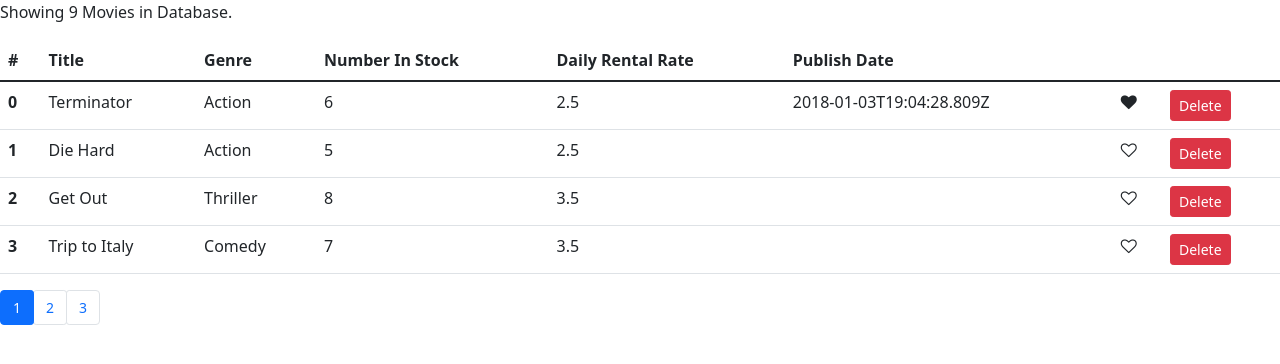
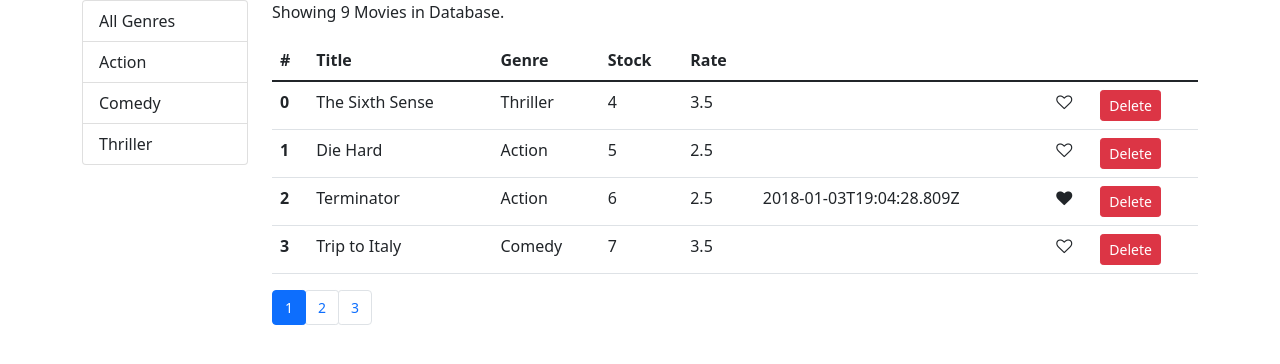
Before and after one commit to ahmeddbahaa/vildy, a React (Create React App) app: page / in a window 1280 px wide. Shown: the top 364 px of the page. Built offline with nearby package versions, Linux system fonts and the light colour scheme.

Commit message:
Intial Sort Functinality

```diff
--- a/src/components/common/listGroup.jsx
+++ b/src/components/common/listGroup.jsx
@@ -1 +1,26 @@
 import React from "react";
+const ListGroup = (props) => {
+  const { items, textProperty, valueProperty, selectedItem, onItemSelect } =
+    props;
+  return (
+    <ul className="list-group">
+      {items.map((item) => (
+        <li
+          key={item[valueProperty]}
+          className={
+            selectedItem === item ? "list-group-item active" : "list-group-item"
+          }
+          onClick={() => onItemSelect(item)}
+        >
+          {item[textProperty]}
+        </li>
+      ))}
+    </ul>
+  );
+};
+ListGroup.defaultProps = {
+  textProperty: "name",
+  valueProperty: "_id",
+};
+
+export default ListGroup;
--- a/src/components/common/pagination.jsx
+++ b/src/components/common/pagination.jsx
@@ -7,8 +7,6 @@ const Pagination = (props) => {
   const pagesCount = Math.ceil(itemsCount / pageSize);
   if (pagesCount === 1) return null;
   const pages = _.range(1, pagesCount + 1);
-
-  console.log(currentPage);
   return (
     <nav>
       <ul className="pagination">
--- a/src/components/movies.jsx
+++ b/src/components/movies.jsx
@@ -1,14 +1,23 @@
-import React, { cloneElement, Component } from "react";
+import React, { Component } from "react";
 import { getMovies } from "../services/fakeMovieService";
-import Like from "./common/like";
 import Pagination from "./common/pagination";
 import { paginate } from "../utils/paginate";
+import ListGroup from "./common/listGroup";
+import { getGenres } from "../services/fakeGenreService";
+import MoviesTable from "./moviesTable";
+import _ from "lodash";
 class Movies extends Component {
   state = {
-    movies: getMovies(),
+    movies: [],
+    genres: [],
     currentPage: 1,
     pageSize: 4,
+    sortColumn: { path: "numberInStock", order: "asc" },
   };
+  componentDidMount() {
+    const genres = [{ name: "All Genres", _id: null }, ...getGenres()];
+    this.setState({ movies: getMovies(), genres });
+  }
   handleDelete = (movie) => {
     const movies = this.state.movies.filter((m) => m._id !== movie._id);
     this.setState({ movies });
@@ -23,64 +32,64 @@ class Movies extends Component {
   handlePageChange = (page) => {
     this.setState({ currentPage: page });
   };
+  handleGenreSelect = (genre) => {
+    console.log("clicked", genre);
+    this.setState({ currentPage: 1, selectedGenre: genre });
+  };
+  handleSort = (path) => {
+    this.setState({ sortColumn: { path: path, order: "asc" } });
+  };
+
   render() {
     const { length: count } = this.state.movies;
-    const { pageSize, currentPage, movies: allMovies } = this.state;
+    const {
+      pageSize,
+      currentPage,
+      genres,
+      sortColumn,
+      selectedGenre,
+      movies: allMovies,
+    } = this.state;
 
     if (count === 0)
       return <p className="text-danger">No Movies in The Database.</p>;
+    const filteredMovies =
+      selectedGenre && selectedGenre._id
+        ? allMovies.filter((m) => m.genre._id === selectedGenre._id)
+        : allMovies;
 
-    const movies = paginate(allMovies, currentPage, pageSize);
+    const sortedMovies = _.orderBy(
+      filteredMovies,
+      [sortColumn.path],
+      [sortColumn.order]
+    );
+
+    const movies = paginate(sortedMovies, currentPage, pageSize);
     return (
-      <React.Fragment>
-        <p>Showing {count} Movies in Database.</p>
-        <table className="table">
-          <thead>
-            <tr>
-              <th scope="col">#</th>
-              <th scope="col">Title</th>
-              <th scope="col">Genre</th>
-              <th scope="col">Number In Stock</th>
-              <th scope="col">Daily Rental Rate</th>
-              <th scope="col">Publish Date</th>
-              <th></th>
-              <th></th>
-            </tr>
-          </thead>
-          <tbody>
-            {movies.map((movie) => (
-              <tr key={movie._id}>
-                <th scope="row">{this.state.movies.indexOf(movie)}</th>
-                <td> {movie.title} </td>
-                <td> {movie.genre.name}</td>
-                <td>{movie.numberInStock}</td>
-                <td>{movie.dailyRentalRate}</td>
-                <td>{movie.publishDate}</td>
-                <td>
-                  <Like
-                    liked={movie.liked}
-                    onClick={() => this.handleLike(movie)}
+      <div className="row">
+        <div className="col-2">
+          <ListGroup
+            items={genres}
+            selectedItem={selectedGenre}
+            onItemSelect={this.handleGenreSelect}
           />
-                </td>
-                <td>
-                  <button
-                    onClick={() => this.handleDelete(movie)}
-                    className="btn btn-danger btn-sm"
-                  >
-                    Delete
-                  </button>
-                </td>
-              </tr>
-            ))}
-          </tbody>
-        </table>
+        </div>
+        <div className="col">
+          <p>Showing {sortedMovies.length} Movies in Database.</p>
+          <MoviesTable
+            movies={movies}
+            onLike={this.handleLike}
+            onDelete={this.handleDelete}
+            onSort={this.handleSort}
+          />
           <Pagination
-          itemsCount={count}
+            itemsCount={sortedMovies.length}
             pageSize={pageSize}
             currentPage={currentPage}
             onPageChange={this.handlePageChange}
           />
-      </React.Fragment>
+        </div>
+      </div>
     );
   }
 }
--- /dev/null
+++ b/src/components/moviesTable.jsx
@@ -0,0 +1,54 @@
+import React from "react";
+import Like from "./common/like";
+
+const MoviesTable = (props) => {
+  const { movies, onDelete, onLike, onSort } = props;
+  return (
+    <table className="table">
+      <thead>
+        <tr>
+          <th scope="col">#</th>
+          <th onClick={() => onSort("title")} scope="col">
+            Title
+          </th>
+          <th onClick={() => onSort("genre.name")} scope="col">
+            Genre
+          </th>
+          <th onClick={() => onSort("numberInStock")} scope="col">
+            Stock
+          </th>
+          <th onClick={() => onSort("dailyRentalRate")} scope="col">
+            Rate
+          </th>
+          <th></th>
+          <th></th>
+        </tr>
+      </thead>
+      <tbody>
+        {movies.map((movie) => (
+          <tr key={movie._id}>
+            <th scope="row">{movies.indexOf(movie)}</th>
+            <td> {movie.title} </td>
+            <td> {movie.genre.name}</td>
+            <td>{movie.numberInStock}</td>
+            <td>{movie.dailyRentalRate}</td>
+            <td>{movie.publishDate}</td>
+            <td>
+              <Like liked={movie.liked} onClick={() => onLike(movie)} />
+            </td>
+            <td>
+              <button
+                onClick={() => onDelete(movie)}
+                className="btn btn-danger btn-sm"
+              >
+                Delete
+              </button>
+            </td>
+          </tr>
+        ))}
+      </tbody>
+    </table>
+  );
+};
+
+export default MoviesTable;
--- a/src/index.js
+++ b/src/index.js
@@ -6,9 +6,9 @@ import 'bootstrap/dist/css/bootstrap.min.css';
 import 'font-awesome/css/font-awesome.css';
 import Movies from './components/movies';
 ReactDOM.render(
-  <React.StrictMode>
+  <main className="container">
     <Movies />
-  </React.StrictMode>,
+  </main>,
   document.getElementById('root')
 );
 
```
Lines whose indentation alone changed are shown as unchanged.
